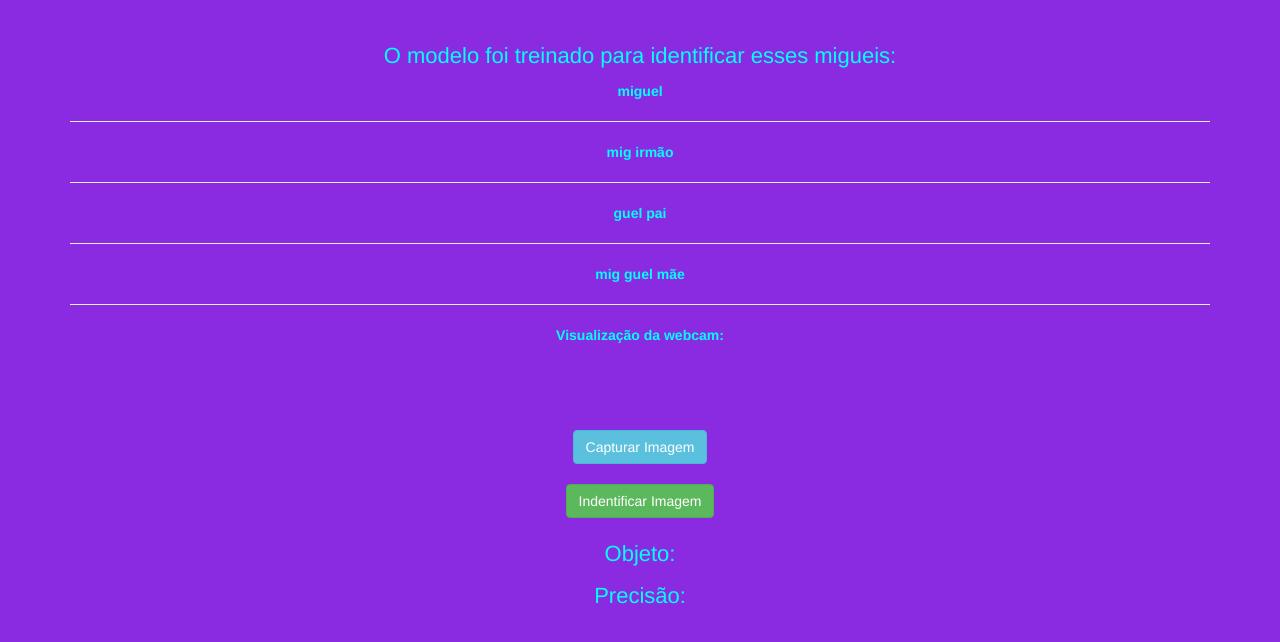
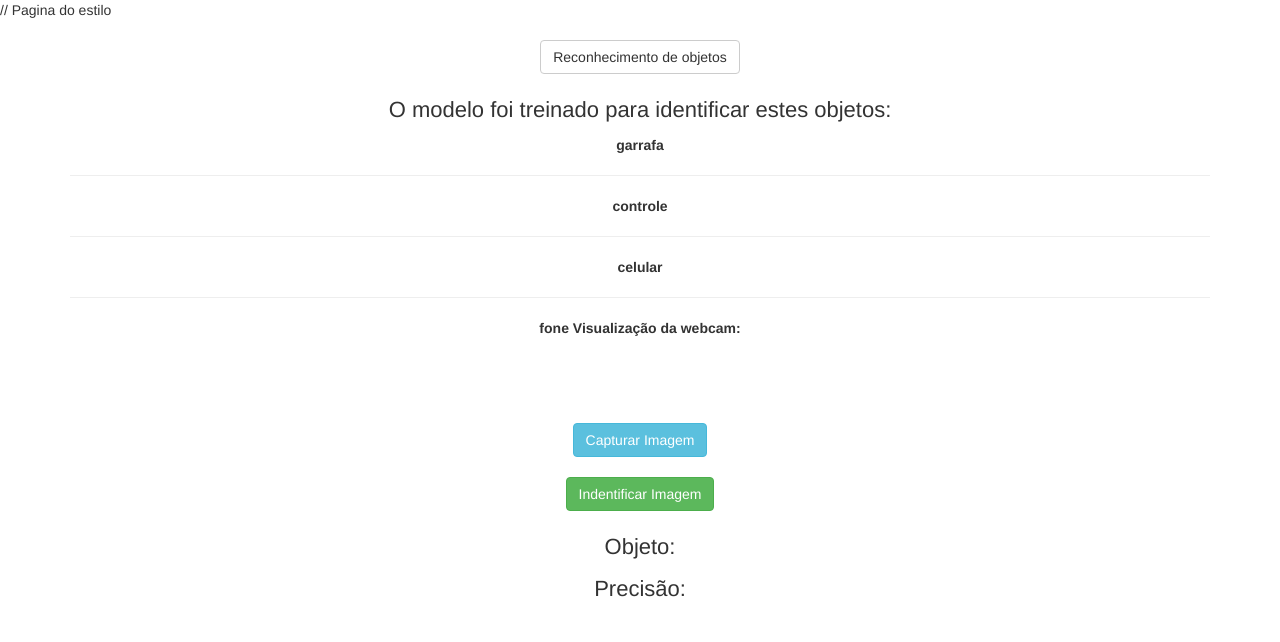
Before and after one commit to eusoumiguel/redesneurais1, a plain HTML site: page index.html in a window 1280 px wide. Drawn offline with nearby package versions, Linux system fonts and the light colour scheme; a script that the page names is missing.

Commit message:
Add files via upload

```diff
--- a/index.html
+++ b/index.html
@@ -1,15 +1,16 @@
 
 <html>
   <head>
-    <title>Site de reconhecimento de Imagem</title>
+    <title>Site para Reconhecimento de imagens</title>
     <meta name="viewport" content="width=device-width, initial-scale=1.0">
     <link rel="stylesheet" href="https://maxcdn.bootstrapcdn.com/bootstrap/3.4.0/css/bootstrap.min.css">
     <script src="https://ajax.googleapis.com/ajax/libs/jquery/3.4.1/jquery.min.js"></script>
     <script src="https://maxcdn.bootstrapcdn.com/bootstrap/3.4.0/js/bootstrap.min.js"></script>
 
+    <script src="https://unpkg.com/ml5@0.4.3/dist/ml5.min.js"></script>
     <script src="https://cdnjs.cloudflare.com/ajax/libs/webcamjs/1.0.26/webcam.js"></script>
 
-   <link rel="stylesheet" href="style.css">
+   <link rel="stylesheet" href="style.css"> // Pagina do estilo
 
   </head>
 
@@ -17,29 +18,28 @@
   <div class="container">
 
     <center>
-
+   <h1 class="btn btn-default heading">Reconhecimento de objetos</h1>
       <br><br>
 
-      <p style="font-size: 22px;">O modelo foi treinado para identificar esses migueis:</p>
+      <p style="font-size: 22px;">O modelo foi treinado para identificar estes objetos:</p>
 
       <b class="name_of_objects">
-        miguel
+        garrafa
      <hr>
-     mig irmão
+     controle
      <hr>
-     guel pai
+     celular
      <hr>
-     mig guel mãe
-     <hr>
+     fone
       </b>
       <label>Visualização da webcam:</label>
      <div id="camera"></div>
       <br><br>
       <div id="result"></div>
       <br><br>
-     <button id="barry" onclick="take_snapshot()" class="btn btn-info">Capturar Imagem</button>
+     <button onclick="take_snapshot()" class="btn btn-info">Capturar Imagem</button>
       <br><br>
-     <button id="barri" onclick="check()" class="btn btn-success">Indentificar Imagem</button>
+     <button onclick="check()" class="btn btn-success">Indentificar Imagem</button>
       <br><br>
 
       <p style="font-size: 22px;">Objeto: <span id="result_object_name"></span> </p>
--- a/main.js
+++ b/main.js
@@ -18,7 +18,7 @@ function take_snapshot(){
 
 console.log('ml5 version:',ml5.version);
 
-classifier = ml5.imageClassifier('https://teachablemachine.withgoogle.com/models/_IFLKOMvC/model.js',modelLoad);
+classifier = ml5.imageClassifier('https://teachablemachine.withgoogle.com/models/H12cfCAqA/models.js',modelLoad);
 
 function modelLoaded(){
     console.log('Model Loaded!');
--- a/style.css
+++ /dev/null
@@ -1,12 +0,0 @@
-.container{
-color: aqua;
-}
-body{
-    background-color: blueviolet;
-}
-barry{
-    color: chocolate;
-}
-barri{
-    color: chocolate;
-}
```
